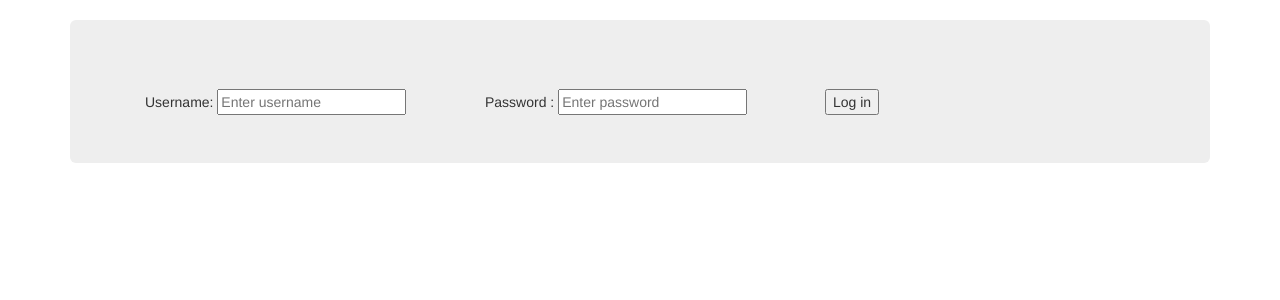
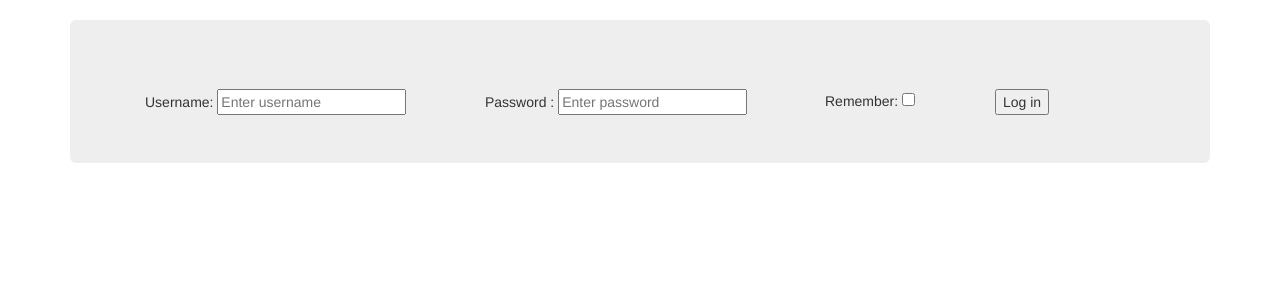
Before and after one commit to MarcoVanderEecken/ShoppingCart, a PHP site: page /login.php in a window 1280 px wide. Shown: the part 53-353 px from the top of the page. Run offline with PHP 8.4, Linux system fonts and the light colour scheme.

Commit message:
Version 0.6.1 update. - Product Cart

```diff
--- a/html/login.html
+++ b/html/login.html
@@ -5,12 +5,16 @@
                 <form method="post" action="login.php" name = "loginForm">
                     <div class="row">
                         <div class="col-sm-4" style="padding-top:2%;">
-                            Username: <input type="text" placeholder="Enter username" name="username" required> &nbsp;
+                            Username: <input type="text" placeholder="Enter username" name="username"  required
+                                             value="<?php if (isset($_COOKIE['username'])) echo $_COOKIE['username'];  ?>" > &nbsp;
                         </div>
                         <div class="col-sm-4" style="padding-top:2%;">
                                 Password : <input type="password" placeholder="Enter password" name="password" required> &nbsp;
                         </div>
-                        <div class="col-sm-4" style="padding-top:2%;">
+                        <div class="col-sm-2" style="padding-top:2%;white-space:nowrap;">
+                                Remember: <input type="checkbox" name="remember" <?= isset($_COOKIE['username'])? "checked":'' ?> >
+                        </div>
+                        <div class="col-sm-2" style="padding-top:2%;">
                             <input type="submit" value="Log in">
                         </div>
                     </div>
--- a/html/productApprove.html
+++ b/html/productApprove.html
@@ -5,7 +5,6 @@
     <form method="post" action="productCart.php">
         <input type="hidden" value="{$result['productID']}">
         <button type="submit"> Add to Cart</button> </form>
-
     </span>
     </div>
 </html>
--- a/login.php
+++ b/login.php
@@ -43,31 +43,29 @@
         redirectUser();
     }
 
-
     if(isset($_POST['username']) && isset($_POST['password']) ){ //username and password given
-        if(!empty($_POST['username']) && !empty($_POST['password']) ){ //not empty
 
             include("dbConn.php");
             $sql = "SELECT password, level FROM login WHERE username = '{$_POST['username']}';";
-            try{
+            try {
                 $result = $conn->query($sql);
                 $row = mysqli_fetch_row($result);
-                try{
-                    if(password_verify($_POST['password'], $row[0])){//password is correct
+                try {
+                    if (password_verify($_POST['password'], $row[0])) {//password is correct
                         $_SESSION['username'] = $_POST['username'];
                         $_SESSION['loggedIn'] = $row[1];
+                        if (isset($_POST['remember'])) {
+                            setcookie('username', $_POST['username'], time() + 60 * 60 * 24);
+                        }else unset($_COOKIE['username']);
                         refreshPage();
-                    }else{ //incorrect password
+                    } else { //incorrect password
                         jsAlert("Incorrect password, please try again. ");
                     }
-                }catch (Exception $e){
+                } catch (Exception $e) {
                     jsAlert("Username not found {$e}");
                 }
-
-            }catch (Exception $exception){
-               jsAlert("Exception occurred: " . $exception);
+            } catch (Exception $exception) {
+                jsAlert("Exception occurred: " . $exception);
             }
             $conn->close();
-
-        }
     }
--- a/productCart.php
+++ b/productCart.php
@@ -8,6 +8,8 @@
  * This is a product shopping cart.
  *
  */
+
+
     class ProductItem{
         //this is a product item. It has the same details as the product table.
 
```
